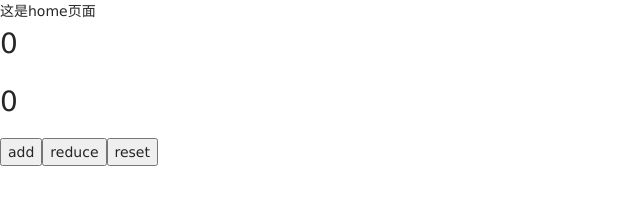
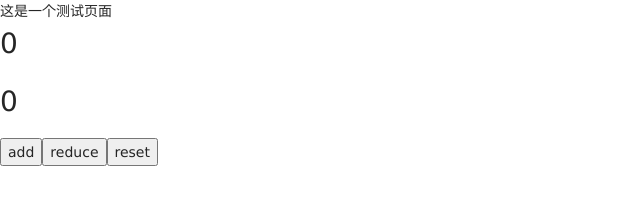
Before and after one commit to Maolipeng/finance-report, a React (Create React App) app: page /home in a window 1280 px wide. Shown: the top 216 px of the page, without its empty margins (0-640 px from the left). Built offline with nearby package versions, Linux system fonts and the light colour scheme.

Commit message:
chore: test

```diff
--- a/src/views/Home/index.jsx
+++ b/src/views/Home/index.jsx
@@ -21,7 +21,7 @@ const Home = () => {
 
   return (
     <div>
-      这是home页面
+      这是一个测试页面
       <h1>{store.getState().test.num}</h1>
       <h1>{counter}</h1>
       <div>
```
